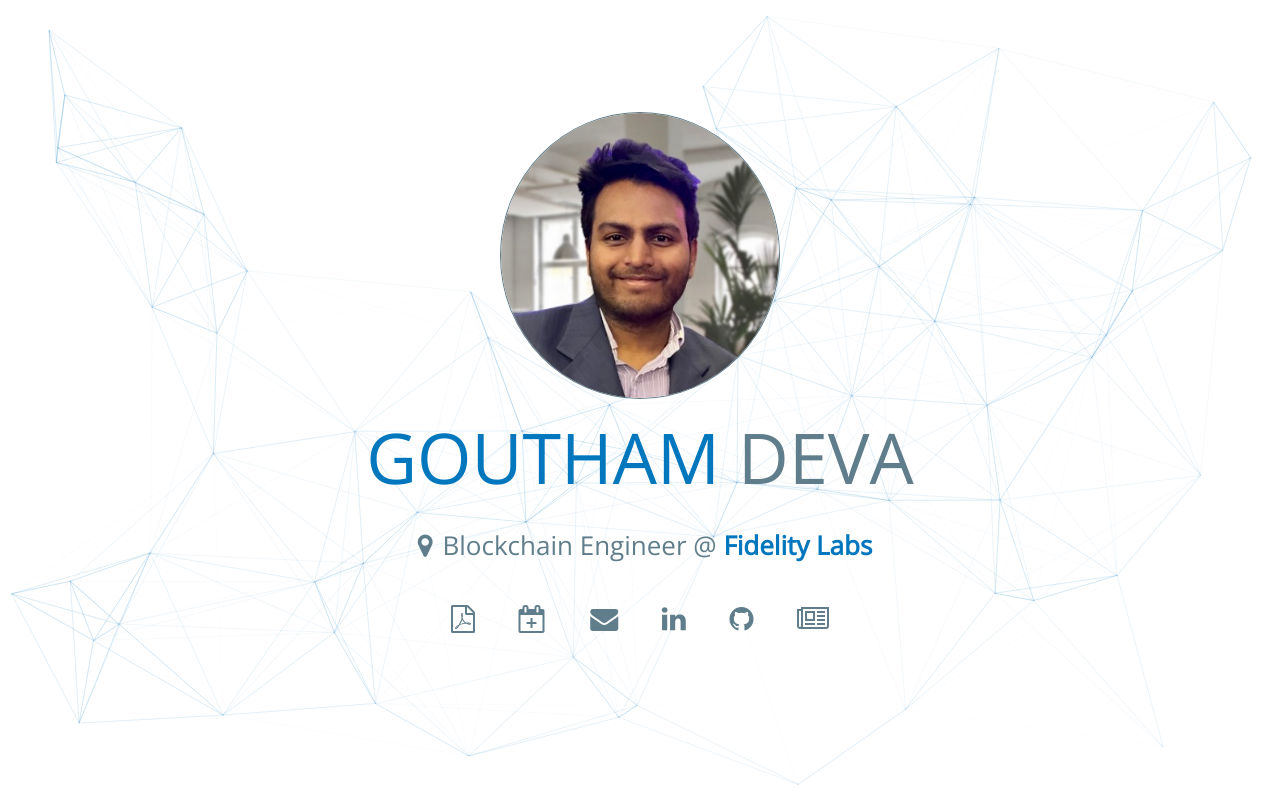
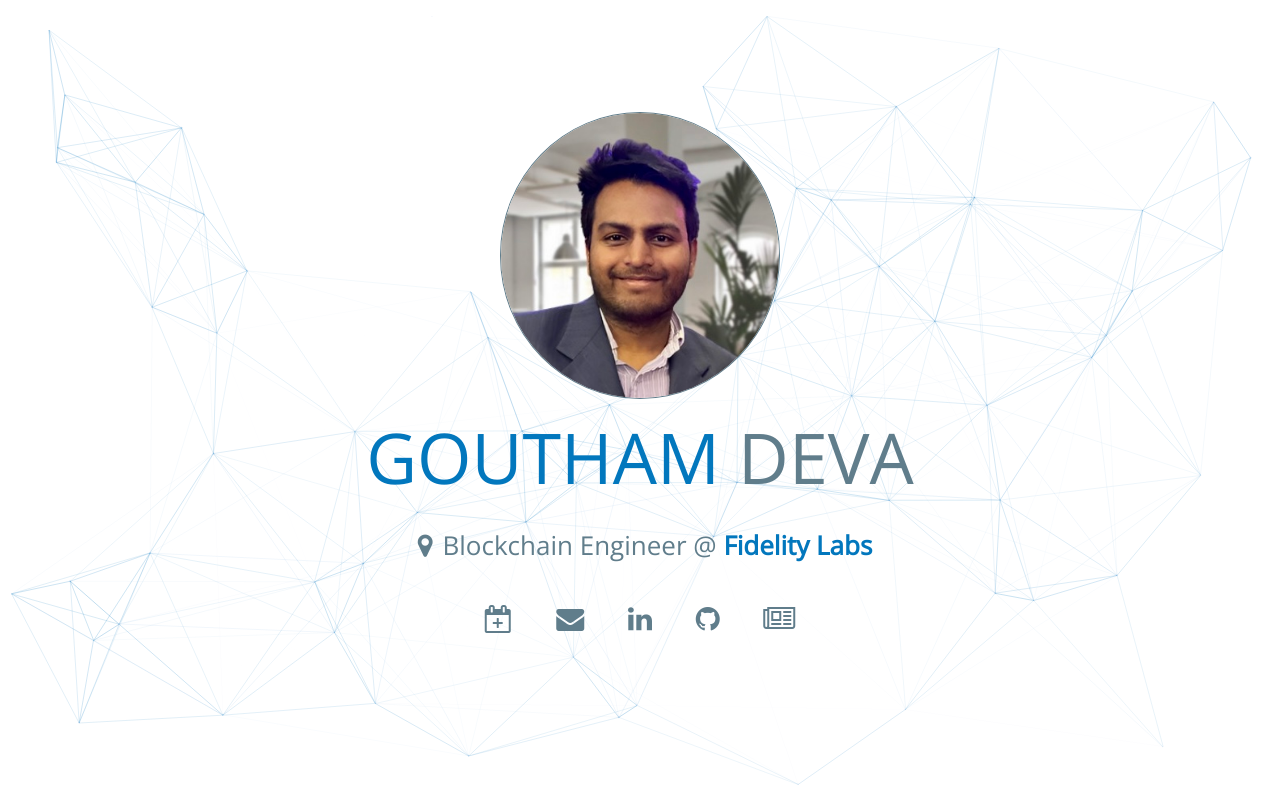
Before and after one commit to godeva/godeva.github.io, a plain HTML site: page index.html in a window 1280 px wide. Drawn offline with nearby package versions, Linux system fonts and the light colour scheme.

Commit message:
Update index.html

```diff
--- a/index.html
+++ b/index.html
@@ -44,7 +44,6 @@
                                 <i class="inline-icon fa fa-map-marker" aria-hidden="true"></i>Blockchain Engineer @ <a href="https://labs.fidelity.com/about"><b>Fidelity Labs</b></a>
                             </h5>
                             <div id="social">
-                                <a class="socialicon" href="assets\DevaGouthamResume.pdf"><i class="fa fa-file-pdf-o" aria-hidden="true"></i></a>
                                 <a class="socialicon" href="https://calendar.app.google/m9J2tfY21SJv4UEKA"><i class="fa fa-calendar-plus-o"></i></a>
                                 <a class="socialicon" href="mailto:godevawork@gmail.com"><i class="fa fa-envelope"></i></a>
                                 <a class="socialicon" href="https://www.linkedin.com/in/gouthamdeva"><i class="fa fa-linkedin"></i></a>
```
